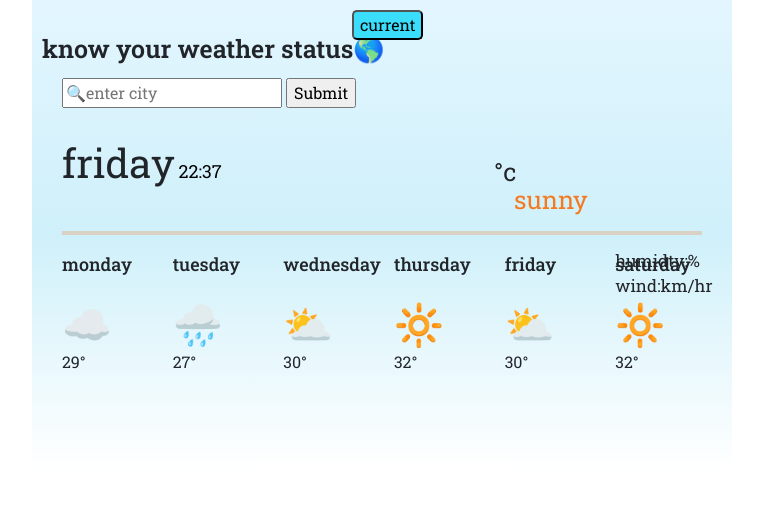
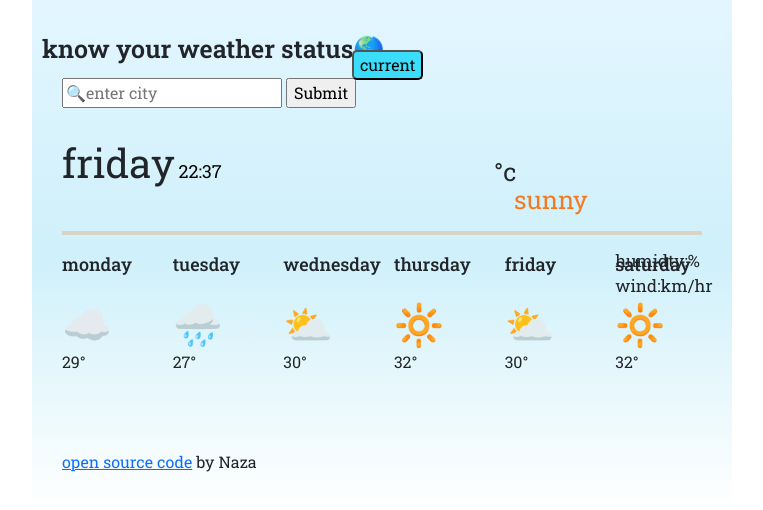
Before and after one commit to chinazazi/weather-app, a website built with Parcel: page index.html in a window 1280 px wide. Shown: the whole page, without its empty margins (258-1021 px from the left). Built offline with nearby package versions, Linux system fonts and the light colour scheme; no server answers.

Commit message:
added a link to my github for potential  employers
a new footer was added

```diff
--- a/index.html
+++ b/index.html
@@ -130,6 +130,7 @@
 
 
         </div>
+        <p class="link"><a href="https://github.com/chinazazi/weather-app">open source code</a> by Naza</p>
         <button>
           current
         </button>
--- a/src/styles.css
+++ b/src/styles.css
@@ -74,3 +74,7 @@ button {
   top: -400px;
   left: 290px;
 }
+.link {
+  position: relative;
+  bottom: -40px;
+}
```
